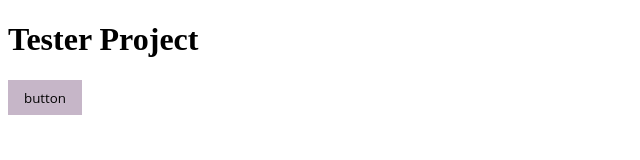
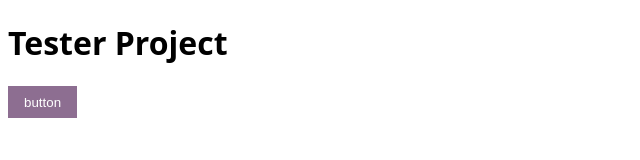
Before and after one commit to monicat112/npm-package-demo, a website: page tester-project/index.html in a window 1280 px wide. Shown: the whole page, without its empty margins (0-640 px from the left). Drawn offline with Linux system fonts and the light colour scheme.

Commit message:
Added README, styles

```diff
--- a/tester-project/index.html
+++ b/tester-project/index.html
@@ -5,7 +5,9 @@
     <meta name="viewport" content="width=device-width, initial-scale=1.0">
     <title>Tester Project</title>
     <style>
-        button {border: none;border-radius: 0;font-family: "Open Sans", sans-serif;padding: 0.65em 1.2em;background: #c6b6c8;}
+        body{font-family:"Open Sans",sans-serif;}
+        button{border:none;border-radius:0;padding:0.65em 1.2em;cursor:pointer;color:#fff;background:#8d6e91;}
+        button:focus{background:#AB90B2}
     </style>
 </head>
 <body>
```
Also changed, not shown: README.md (added).
